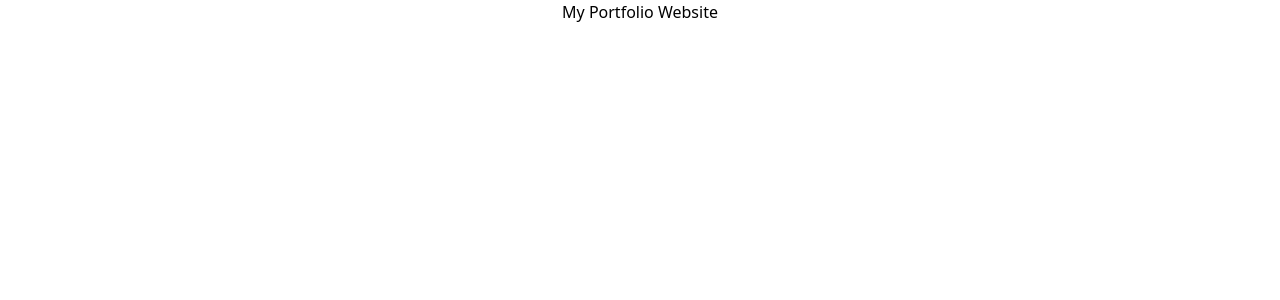
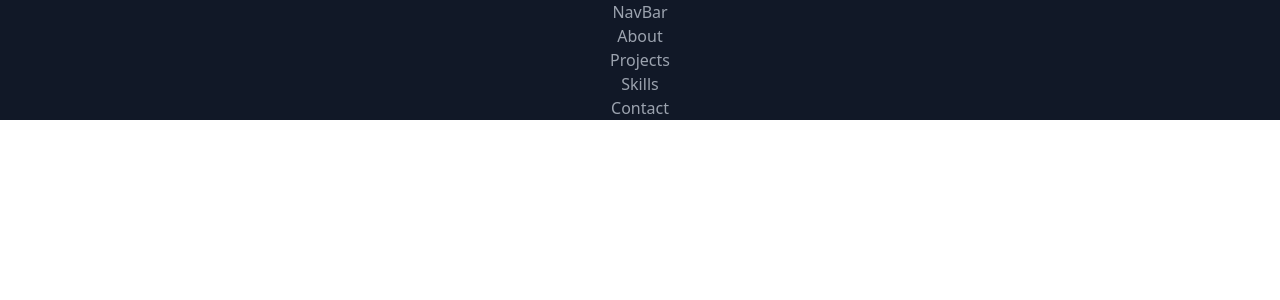
Before and after one commit to TeodoraAlina/portfolio-website, a React (Create React App) app in the folder my-portfolio/: page / in a window 1280 px wide. Shown: the top 300 px of the page. Built offline with nearby package versions, Linux system fonts and the light colour scheme.

Commit message:
Create component files and integrate in App.js

```diff
--- a/my-portfolio/src/App.js
+++ b/my-portfolio/src/App.js
@@ -1,9 +1,20 @@
-import './App.css';
+import './App.css'
+import About from './components/About';
+import NavBar from './components/NavBar';
+import Projects from './components/Projects';
+import Skills from './components/Skills';
+import Contact from './components/Contact';
 
 function App() {
   return (
     <div className="App">
-      My Portfolio Website
+      <main className='text-gray-400 bg-gray-900 body-font'>
+        <NavBar />
+        <About />
+        <Projects />
+        <Skills />
+        <Contact />
+      </main>
     </div>
   );
 }
--- /dev/null
+++ b/my-portfolio/src/components/About.js
@@ -0,0 +1,7 @@
+import React from 'react'
+
+export default function About() {
+  return (
+    <div>About</div>
+  )
+}
--- /dev/null
+++ b/my-portfolio/src/components/Contact.js
@@ -0,0 +1,7 @@
+import React from 'react'
+
+export default function Contact() {
+  return (
+    <div>Contact</div>
+  )
+}
--- /dev/null
+++ b/my-portfolio/src/components/NavBar.js
@@ -0,0 +1,7 @@
+import React from 'react'
+
+export default function NavBar() {
+  return (
+    <div>NavBar</div>
+  )
+}
--- /dev/null
+++ b/my-portfolio/src/components/Projects.js
@@ -0,0 +1,7 @@
+import React from 'react'
+
+export default function Projects() {
+  return (
+    <div>Projects</div>
+  )
+}
--- /dev/null
+++ b/my-portfolio/src/components/Skills.js
@@ -0,0 +1,7 @@
+import React from 'react'
+
+export default function Skills() {
+  return (
+    <div>Skills</div>
+  )
+}
```
